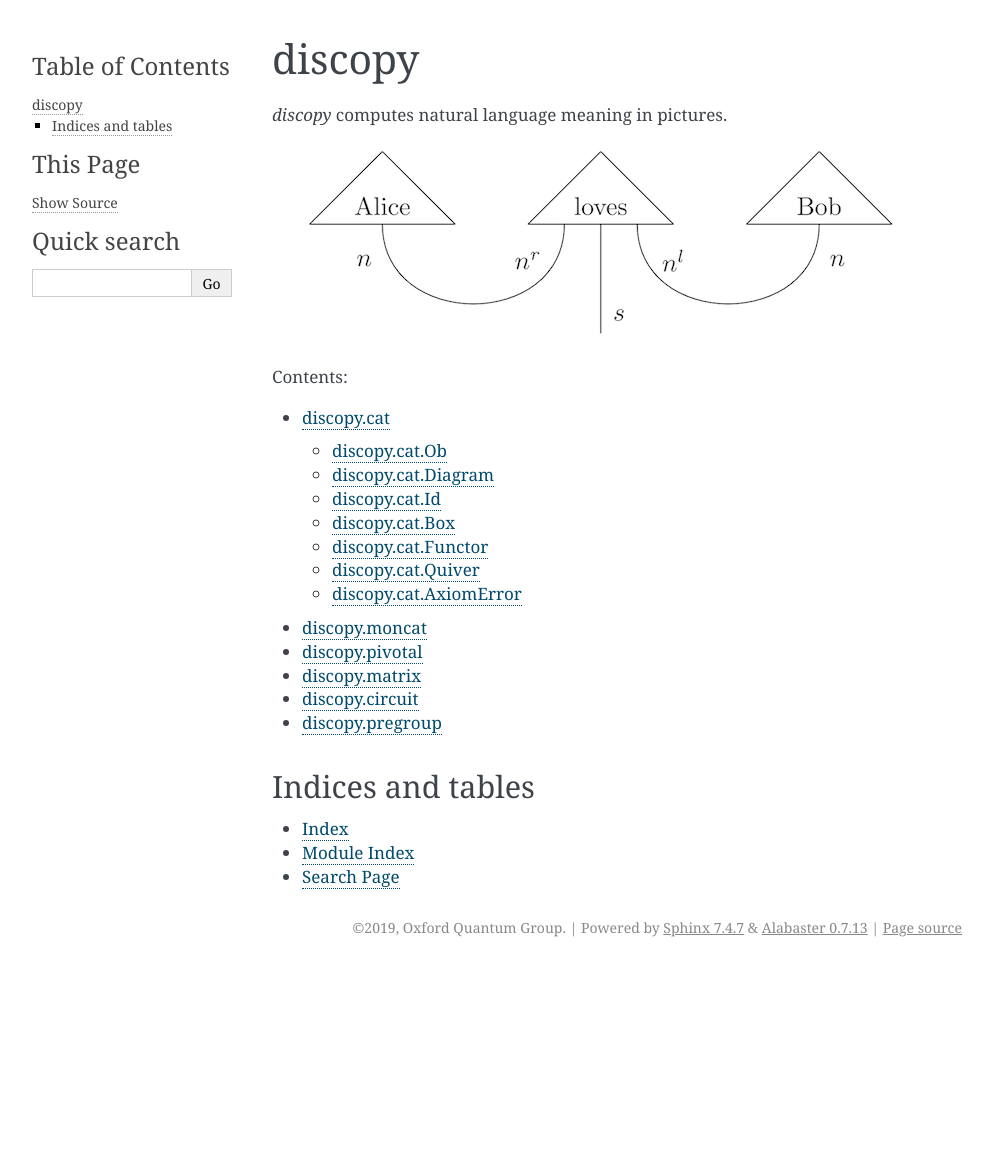
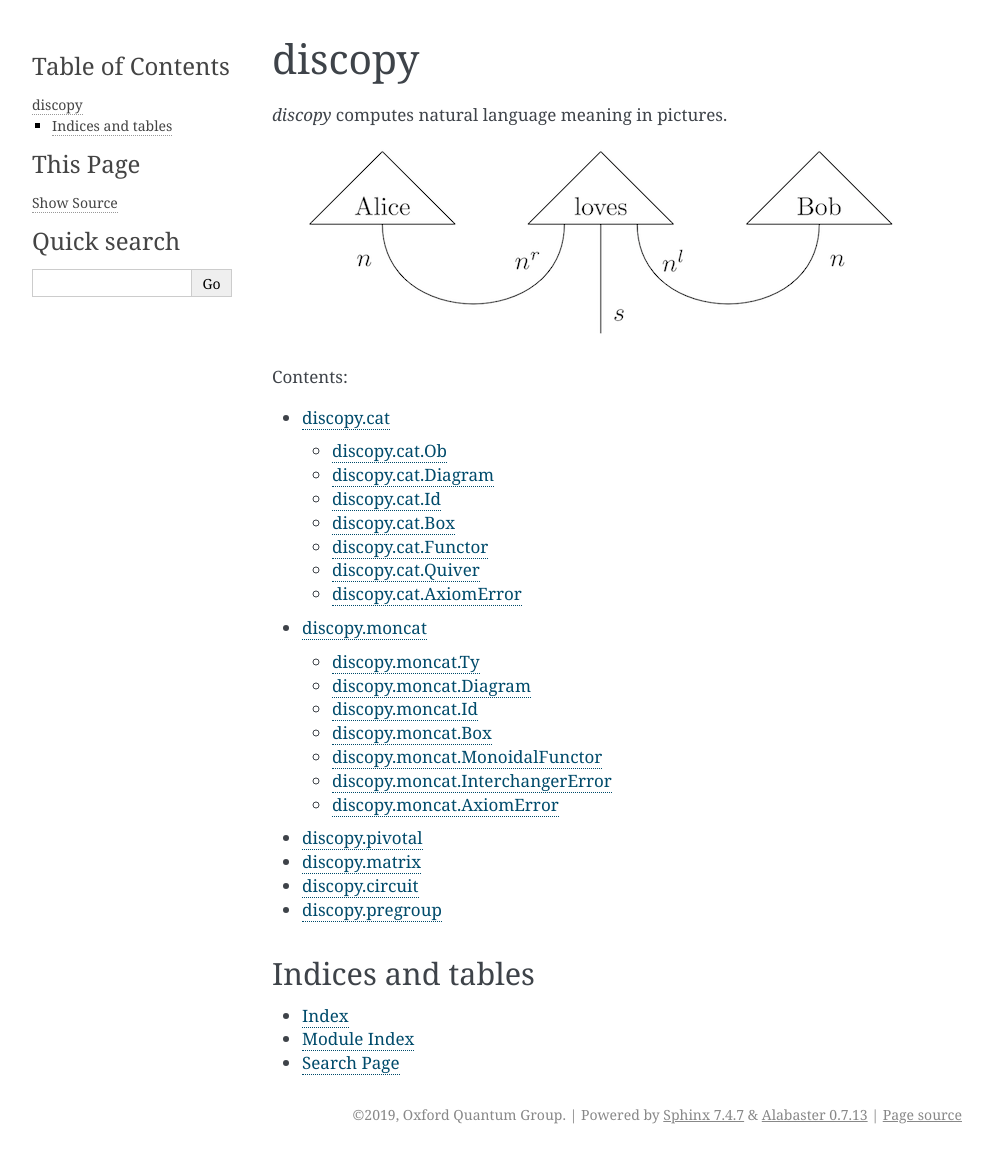
Before and after one commit to cnm13ryan/discopy, a Sphinx documentation site: the page built from docs/index.rst, in a window 1280 px wide. Shown: the whole page, without its empty margins (148-1141 px from the left). Built offline with Sphinx 7.4.7, drawn with Linux system fonts in a browser that asks for light colours; the version number could not be read and is left out; before the commit the page ends 967 px from its top, so only the background shows below that.

Commit message:
start moncat docs

```diff
--- a/docs/index.rst
+++ b/docs/index.rst
@@ -11,7 +11,7 @@ discopy
    :caption: Contents:
 
    cat/index.rst
-   moncat.rst
+   moncat/index.rst
    pivotal.rst
    matrix.rst
    circuit.rst
--- /dev/null
+++ b/docs/moncat/discopy.moncat.AxiomError.rst
@@ -0,0 +1,4 @@
+discopy.moncat.AxiomError
+=========================
+
+.. autoclass:: discopy.moncat.AxiomError
--- /dev/null
+++ b/docs/moncat/discopy.moncat.Box.rst
@@ -0,0 +1,7 @@
+discopy.moncat.Box
+==================
+
+.. autoclass:: discopy.moncat.Box(name, dom, cod, data=None)
+    :show-inheritance:
+    :members: name, data
+    :member-order: bysource
--- /dev/null
+++ b/docs/moncat/discopy.moncat.Diagram.rst
@@ -0,0 +1,6 @@
+discopy.moncat.Diagram
+======================
+
+.. autoclass:: discopy.moncat.Diagram(dom, cod, boxes, offsets)
+    :members: dom, cod, boxes, then, dagger, id
+    :member-order: bysource
--- /dev/null
+++ b/docs/moncat/discopy.moncat.Id.rst
@@ -0,0 +1,5 @@
+discopy.moncat.Id
+=================
+
+.. autoclass:: discopy.moncat.Id
+    :show-inheritance:
--- /dev/null
+++ b/docs/moncat/discopy.moncat.InterchangerError.rst
@@ -0,0 +1,4 @@
+discopy.moncat.InterchangerError
+================================
+
+.. autoclass:: discopy.moncat.InterchangerError
--- /dev/null
+++ b/docs/moncat/discopy.moncat.MonoidalFunctor.rst
@@ -0,0 +1,4 @@
+discopy.moncat.MonoidalFunctor
+==============================
+
+.. autoclass:: discopy.moncat.MonoidalFunctor
--- /dev/null
+++ b/docs/moncat/discopy.moncat.Ty.rst
@@ -0,0 +1,6 @@
+discopy.moncat.Ty
+=================
+
+.. autoclass:: discopy.moncat.Ty
+    :members: name, __str__, __eq__, __hash__
+    :member-order: bysource
--- /dev/null
+++ b/docs/moncat/index.rst
@@ -0,0 +1,15 @@
+discopy.moncat
+==============
+
+.. automodule:: discopy.moncat
+
+.. toctree::
+    :caption: Contents:
+
+    discopy.moncat.Ty.rst
+    discopy.moncat.Diagram.rst
+    discopy.moncat.Id.rst
+    discopy.moncat.Box.rst
+    discopy.moncat.MonoidalFunctor.rst
+    discopy.moncat.InterchangerError.rst
+    discopy.moncat.AxiomError.rst
```
Also changed, not shown: docs/moncat.rst (deleted, +0 -8 lines), moncat.py (+0 -24 lines), 1 other file.
